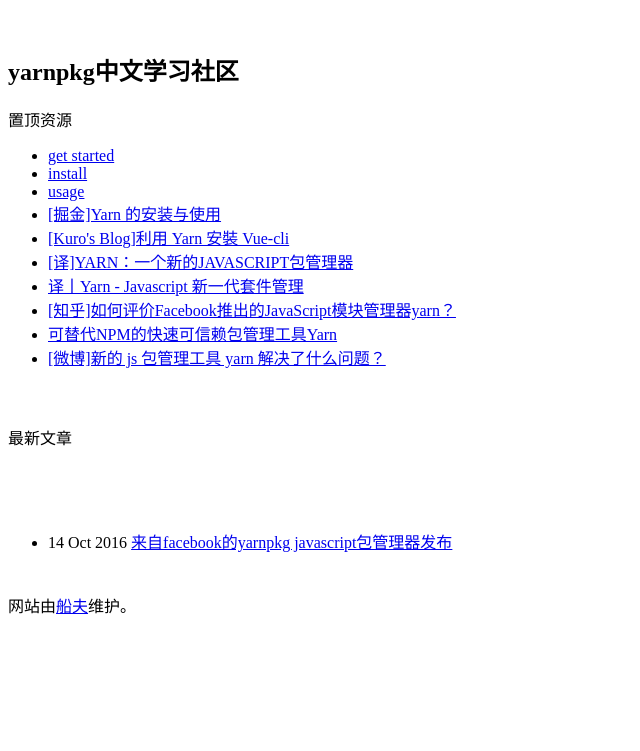
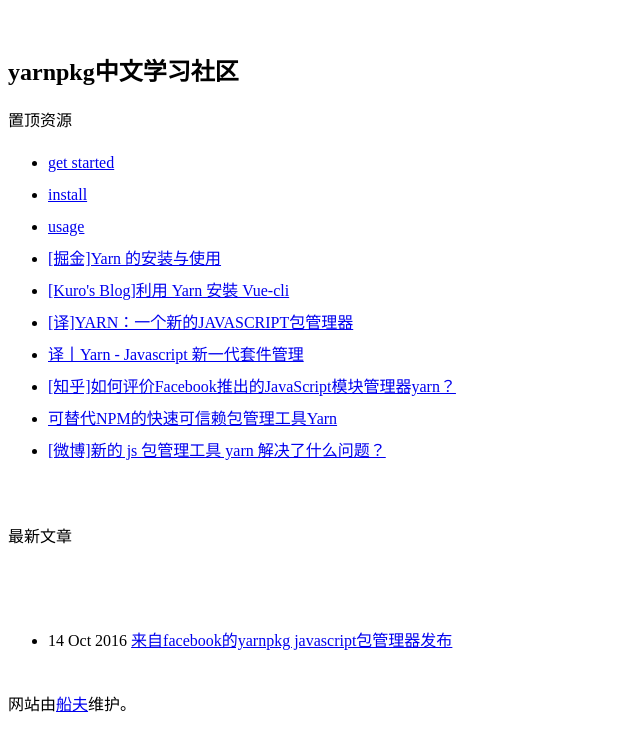
Before and after one commit to houyhea/yarnpkgcn, a Jekyll site: the page built from index.html, in a window 1280 px wide. Shown: the top 751 px of the page, without its empty margins (0-640 px from the left). Built offline with Jekyll 4.4.1, drawn with Linux system fonts in a browser that asks for light colours; comment, search, counter and statistics services are not loaded.

Commit message:
提交代码。

```diff
--- a/index.html
+++ b/index.html
@@ -5,7 +5,7 @@
 　　<h2>{{ page.title }}</h2>
 
 <p>置顶资源</p>
-<ul clas="top-item">
+<ul clas="top-item" style="line-height: 2em;">
     <li>
         <a href="https://yarnpkg.com/en/docs/getting-started">get started</a>
     </li>
```
